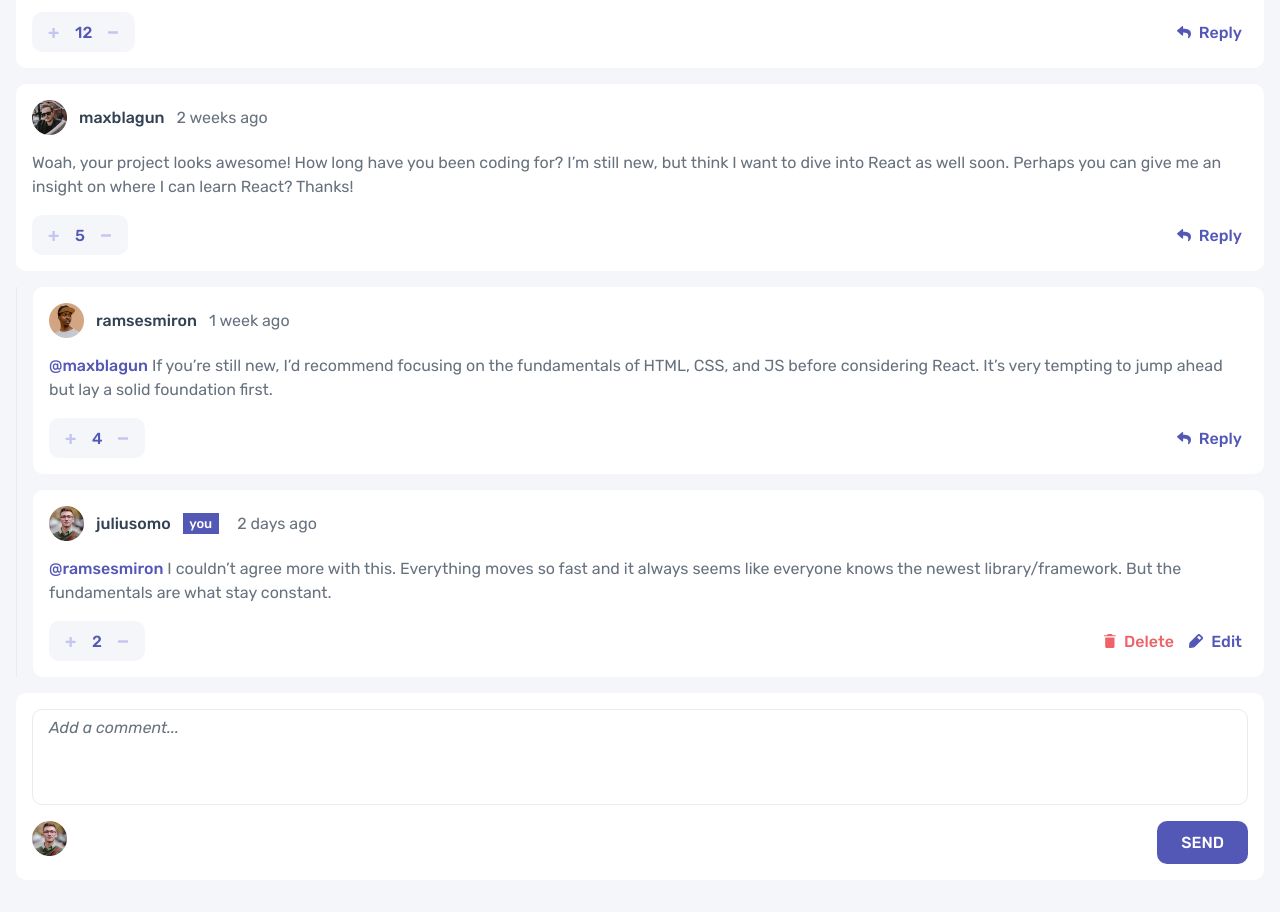
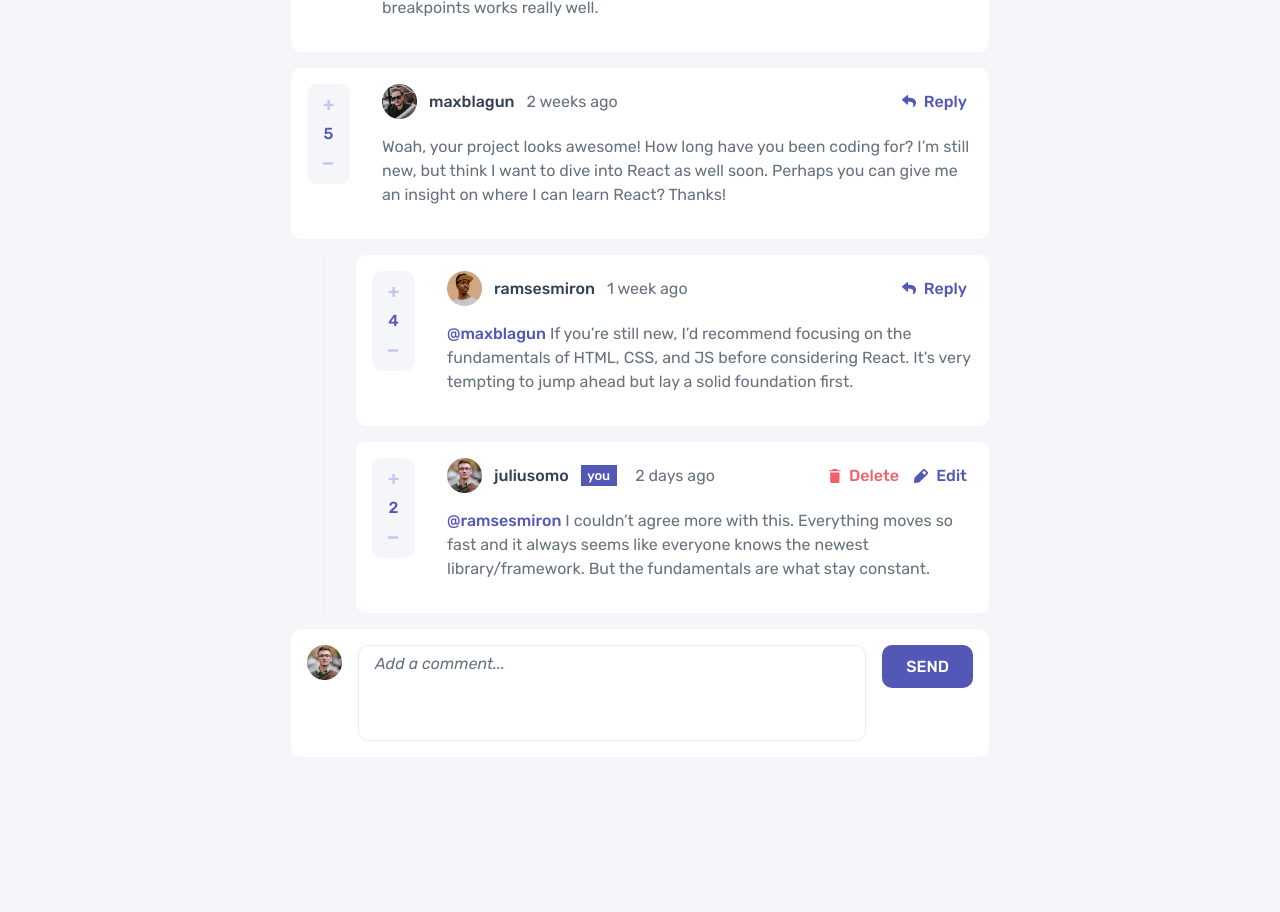
Before and after one commit to Raphico/interactive-comment-section, a website built with Vite: page index.html in a window 1280 px wide. Shown: the part 151-1063 px from the top of the page. After the commit the page ends 940 px from the top, so only its background shows below. Built offline with nearby package versions, Linux system fonts and the light colour scheme.

Commit message:
feat: add desktop styles

```diff
--- a/src/styles.css
+++ b/src/styles.css
@@ -229,4 +229,47 @@
   .comment-form button {
     justify-self: end;
   }
+
+  @media (min-width: 750px) {
+    main {
+      max-width: 730px;
+      margin: 0 auto;
+    }
+
+    article .comment-content {
+      grid-template-columns: auto 1fr;
+      gap: 0 2rem;
+    }
+    .vote {
+      flex-direction: column;
+      grid-column: 1 / 2;
+      grid-row: span 2;
+      max-height: 100px;
+    }
+    article p {
+      grid-column: 2 / 3;
+      grid-row: 2 / 3;
+    }
+    article header {
+      grid-column: 2 / 3;
+      grid-row: 1 / 2;
+    }
+    .comment-actions {
+      grid-column: 2 / 3;
+      grid-row: 1 / 2;
+    }
+
+    .replies {
+      padding-left: 2em;
+      margin-left: 2em;
+    }
+
+    .comment-form {
+      display: flex;
+      align-items: start;
+    }
+    .comment-form img {
+      order: -1;
+    }
+  }
 }
```
